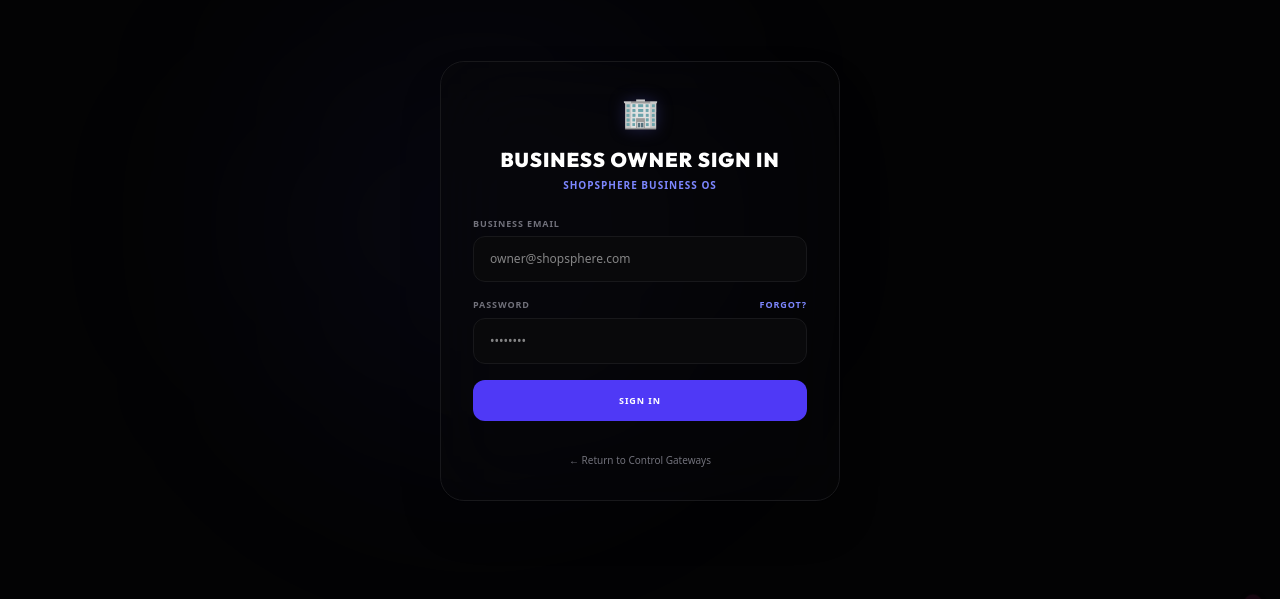
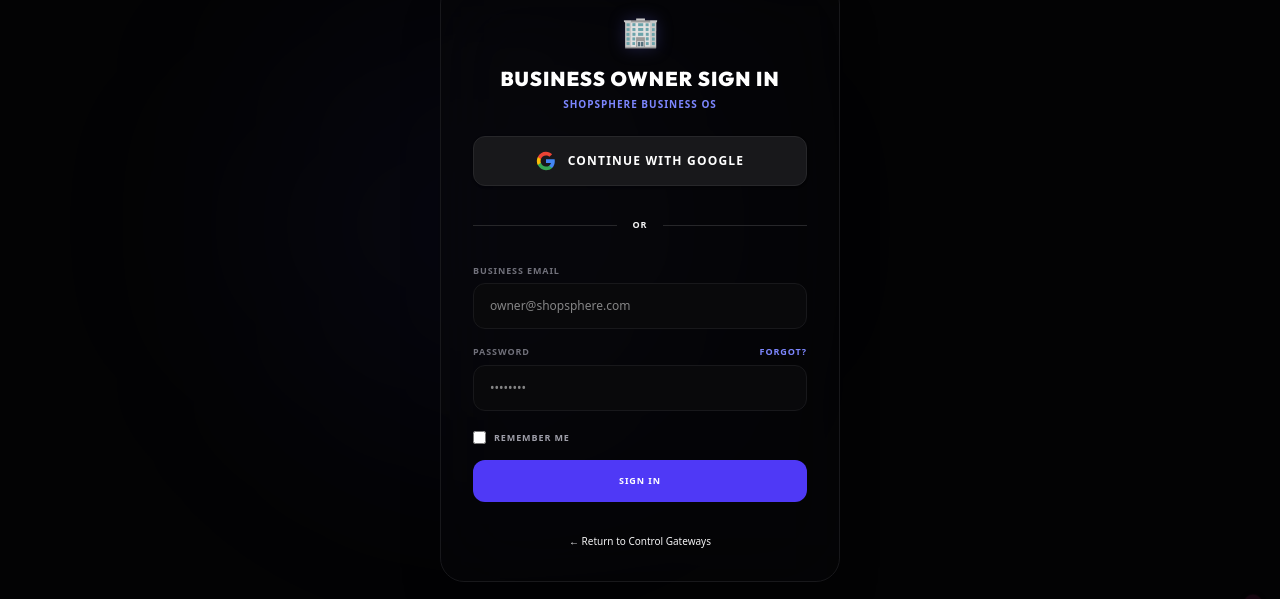
Before and after one commit to Muditsharma0001/shopsphere-Aqua, a Next.js app in the folder apps/web/: page /business/login in a window 1280 px wide. Shown: the part 119-718 px from the top of the page. Built offline with nearby package versions, Linux system fonts and the light colour scheme; no server answers.

Commit message:
feat(auth): enable dual login methods showing both Continue with Google and traditional credentials input forms

```diff
--- a/apps/web/src/app/business/login/page.tsx
+++ b/apps/web/src/app/business/login/page.tsx
@@ -20,6 +20,11 @@ function BusinessLoginContent() {
   // Forgot password flow
   const [forgotFlow, setForgotFlow] = useState(false);
   const [forgotEmail, setForgotEmail] = useState('');
+
+  const handleGoogleLogin = () => {
+    const apiUrl = process.env.NEXT_PUBLIC_API_URL || 'http://localhost:5001';
+    window.location.href = `${apiUrl}/auth/google?role=BUSINESS_OWNER`;
+  };
 
   const handleLogin = async (e: React.FormEvent) => {
     e.preventDefault();
@@ -110,6 +115,44 @@ function BusinessLoginContent() {
           )}
 
           {!forgotFlow ? (
+            <div className="space-y-6">
+              {/* Google login option */}
+              <div>
+                <button
+                  onClick={handleGoogleLogin}
+                  type="button"
+                  className="flex w-full items-center justify-center gap-3 rounded-xl border border-zinc-800 bg-zinc-900 px-4 py-3.5 text-xs font-bold uppercase tracking-widest text-white shadow-sm transition-all duration-300 hover:bg-indigo-500 hover:-translate-y-0.5 hover:shadow-lg hover:shadow-indigo-500/20 cursor-pointer"
+                >
+                  <svg className="h-5 w-5" viewBox="0 0 24 24" fill="none" xmlns="http://www.w3.org/2000/svg">
+                    <path
+                      d="M22.56 12.25c0-.78-.07-1.53-.2-2.25H12v4.26h5.92c-.26 1.37-1.04 2.53-2.21 3.31v2.77h3.57c2.08-1.92 3.28-4.74 3.28-8.09z"
+                      fill="#4285F4"
+                    />
+                    <path
+                      d="M12 23c2.97 0 5.46-.98 7.28-2.66l-3.57-2.77c-.98.66-2.23 1.06-3.71 1.06-2.86 0-5.29-1.93-6.16-4.53H2.18v2.84C3.99 20.53 7.7 23 12 23z"
+                      fill="#34A853"
+                    />
+                    <path
+                      d="M5.84 14.09c-.22-.66-.35-1.36-.35-2.09s.13-1.43.35-2.09V7.06H2.18C1.43 8.55 1 10.22 1 12s.43 3.45 1.18 4.94l2.85-2.22.81-.63z"
+                      fill="#FBBC05"
+                    />
+                    <path
+                      d="M12 5.38c1.62 0 3.06.56 4.21 1.64l3.15-3.15C17.45 2.09 14.97 1 12 1 7.7 1 3.99 3.47 2.18 7.06l3.66 2.84c.87-2.6 3.3-4.52 6.16-4.52z"
+                      fill="#EA4335"
+                    />
+                  </svg>
+                  <span>Continue with Google</span>
+                </button>
+              </div>
+
+              {/* Glassmorphic Divider */}
+              <div className="relative flex py-2 items-center">
+                <div className="flex-grow border-t border-zinc-800"></div>
+                <span className="flex-shrink mx-4 text-[9px] text-zinc-550 uppercase tracking-widest font-black">OR</span>
+                <div className="flex-grow border-t border-zinc-800"></div>
+              </div>
+
+              {/* Traditional credentials form */}
               <form onSubmit={handleLogin} className="space-y-4">
                 <div className="space-y-1.5">
                   <label className="text-[9px] text-zinc-500 uppercase tracking-widest font-semibold block">Business Email</label>
@@ -144,6 +187,18 @@ function BusinessLoginContent() {
                   />
                 </div>
 
+                <div className="flex items-center justify-between pt-1">
+                  <label className="flex items-center gap-2 cursor-pointer select-none text-[9px] text-zinc-400 uppercase tracking-widest font-bold">
+                    <input
+                      type="checkbox"
+                      checked={rememberMe}
+                      onChange={(e) => setRememberMe(e.target.checked)}
+                      className="rounded border-zinc-900 bg-zinc-950 text-indigo-600 focus:ring-0"
+                    />
+                    Remember Me
+                  </label>
+                </div>
+
                 <button
                   type="submit"
                   disabled={loading}
@@ -152,6 +207,7 @@ function BusinessLoginContent() {
                   {loading ? 'Authenticating...' : 'Sign In'}
                 </button>
               </form>
+            </div>
           ) : (
             <form onSubmit={handleForgotSubmit} className="space-y-4">
               <div className="space-y-1.5">
@@ -184,7 +240,7 @@ function BusinessLoginContent() {
             </form>
           )}
 
-          <p className="text-center text-[10px] text-zinc-500 pt-2">
+          <p className="text-center text-[10px] text-zinc-550 pt-2">
             <Link href="/portal" className="hover:text-indigo-400 transition-colors">
               ← Return to Control Gateways
             </Link>
--- a/apps/web/src/app/login/page.tsx
+++ b/apps/web/src/app/login/page.tsx
@@ -6,6 +6,7 @@ import Link from 'next/link';
 
 function LoginContent() {
   const searchParams = useSearchParams();
+  const error = searchParams.get('error');
   const roleParam = searchParams.get('role') || 'CUSTOMER';
   const role = roleParam.toUpperCase();
 
@@ -19,6 +20,11 @@ function LoginContent() {
   // Forgot password sub-flow state
   const [forgotFlow, setForgotFlow] = useState(false);
   const [forgotEmail, setForgotEmail] = useState('');
+
+  const handleGoogleLogin = () => {
+    const apiUrl = process.env.NEXT_PUBLIC_API_URL || 'http://localhost:5001';
+    window.location.href = `${apiUrl}/auth/google?role=${role}`;
+  };
 
   const handleLogin = async (e: React.FormEvent) => {
     e.preventDefault();
@@ -123,6 +129,44 @@ function LoginContent() {
           )}
 
           {!forgotFlow ? (
+            <div className="space-y-6">
+              {/* Google login option */}
+              <div>
+                <button
+                  onClick={handleGoogleLogin}
+                  type="button"
+                  className="flex w-full items-center justify-center gap-3 rounded-xl border border-zinc-800 bg-zinc-900 px-4 py-3 text-sm font-semibold text-white shadow-sm transition-all duration-300 hover:border-zinc-700 hover:bg-zinc-850 hover:-translate-y-0.5 hover:shadow-lg hover:shadow-indigo-500/5 focus-visible:outline focus-visible:outline-2 focus-visible:outline-offset-2 focus-visible:outline-indigo-500 cursor-pointer"
+                >
+                  <svg className="h-5 w-5" viewBox="0 0 24 24" fill="none" xmlns="http://www.w3.org/2000/svg">
+                    <path
+                      d="M22.56 12.25c0-.78-.07-1.53-.2-2.25H12v4.26h5.92c-.26 1.37-1.04 2.53-2.21 3.31v2.77h3.57c2.08-1.92 3.28-4.74 3.28-8.09z"
+                      fill="#4285F4"
+                    />
+                    <path
+                      d="M12 23c2.97 0 5.46-.98 7.28-2.66l-3.57-2.77c-.98.66-2.23 1.06-3.71 1.06-2.86 0-5.29-1.93-6.16-4.53H2.18v2.84C3.99 20.53 7.7 23 12 23z"
+                      fill="#34A853"
+                    />
+                    <path
+                      d="M5.84 14.09c-.22-.66-.35-1.36-.35-2.09s.13-1.43.35-2.09V7.06H2.18C1.43 8.55 1 10.22 1 12s.43 3.45 1.18 4.94l2.85-2.22.81-.63z"
+                      fill="#FBBC05"
+                    />
+                    <path
+                      d="M12 5.38c1.62 0 3.06.56 4.21 1.64l3.15-3.15C17.45 2.09 14.97 1 12 1 7.7 1 3.99 3.47 2.18 7.06l3.66 2.84c.87-2.6 3.3-4.52 6.16-4.52z"
+                      fill="#EA4335"
+                    />
+                  </svg>
+                  <span>Continue with Google</span>
+                </button>
+              </div>
+
+              {/* Glassmorphic Divider */}
+              <div className="relative flex py-2 items-center">
+                <div className="flex-grow border-t border-zinc-800"></div>
+                <span className="flex-shrink mx-4 text-[9px] text-zinc-550 uppercase tracking-widest font-black">OR</span>
+                <div className="flex-grow border-t border-zinc-800"></div>
+              </div>
+
+              {/* Traditional Login Form */}
               <form onSubmit={handleLogin} className="space-y-5">
                 <div className="space-y-1.5">
                   <label className="text-[9px] text-zinc-500 uppercase tracking-widest block font-bold">Email Address</label>
@@ -177,6 +221,7 @@ function LoginContent() {
                   {loading ? 'Authenticating...' : 'Sign In'}
                 </button>
               </form>
+            </div>
           ) : (
             <form onSubmit={handleForgotSubmit} className="space-y-5">
               <div className="space-y-1.5">
@@ -218,7 +263,7 @@ function LoginContent() {
             </div>
           )}
 
-          <div className="mt-4 text-center text-[9px] text-zinc-600 uppercase tracking-widest font-bold">
+          <div className="mt-4 text-center text-[9px] text-zinc-650 uppercase tracking-widest font-bold">
             <Link href="/portal" className="hover:text-indigo-400 transition-colors">
               ← Return to Experience Selector
             </Link>
```
Lines whose indentation alone changed are shown as unchanged.
